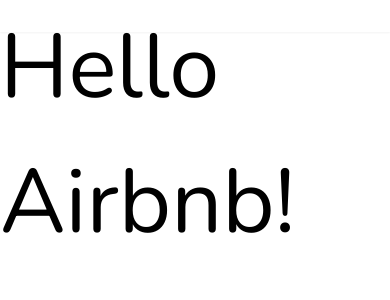
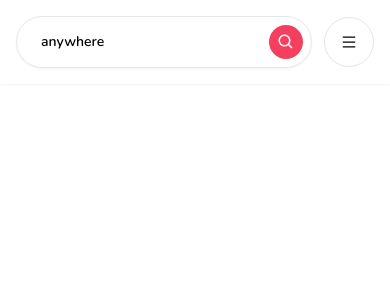
Before and after one commit to donkennie/airbnb-fullstack, a Next.js app: page / in a window 390 px wide. Shown: the top 300 px of the page. Built offline with nearby package versions, Linux system fonts and the light colour scheme.

Commit message:
finish UI for the navigation

```diff
--- /dev/null
+++ b/app/components/Avatar.tsx
@@ -0,0 +1,20 @@
+'use client'
+import Image from "next/image";
+import React from "react";
+
+interface IAvatarProps {
+  src?: string | null;
+}
+const Avatar = ({ src }: IAvatarProps) => {
+  return (
+    <Image
+      className="rounded-full"
+      height={30}
+      width={30}
+      alt="Avatar"
+      src={src ?? "/images/placeholder.jpg"}
+    />
+  );
+};
+
+export default Avatar;
--- /dev/null
+++ b/app/components/navbar/MenuItem.tsx
@@ -0,0 +1,27 @@
+"use client";
+
+import React from "react";
+
+interface IUserMenuItemProps {
+  onClick: () => void;
+  label: string;
+}
+
+const UserMenuItem = ({ onClick, label }: IUserMenuItemProps) => {
+  return (
+    <div
+      onClick={onClick}
+      className="
+        px-4
+        py-3
+        hover:bg-neutral-100
+        transition
+        font-semibold
+      "
+    >
+      {label}
+    </div>
+  );
+};
+
+export default UserMenuItem;
--- a/app/components/navbar/Navbar.tsx
+++ b/app/components/navbar/Navbar.tsx
@@ -1,5 +1,8 @@
+'use client'
 import Container from "../Container"
 import Logo from "./Logo"
+import Search from "./Search"
+import UserMenu from "./UserMenu"
 
 const Navbar = () => {
   return (
@@ -8,8 +11,8 @@
         <Container>
           <div className="flex flex-row items-center justify-between gap-3 md:gap-0">
              <Logo />
-             {/* <Search />
-              <UserMenu currentUser={currentUser} /> } */}
+             <Search />
+              <UserMenu/>
           </div>
         </Container>
       </div>
--- a/app/components/navbar/Search.tsx
+++ b/app/components/navbar/Search.tsx
@@ -1,3 +1,5 @@
+'use client';
+import { BiSearch } from 'react-icons/bi';
 import React from 'react'
 
 const Search = () => {
@@ -14,6 +16,7 @@
             px-6
           "
         >
+          anywhere
           {/* {locationLabel} */}
         </div>
         <div
@@ -27,7 +30,8 @@
             flex-1
             text-center
           "
-        > anywhere
+        >
+          Any Week
           {/* {durationLabel} */}
         </div>
         <div
@@ -42,7 +46,7 @@
             gap-3
           "
         >
-          <div className="hidden sm:block"></div>
+          <div className="hidden sm:block">Add Guests</div>
           <div
             className="
               p-2
@@ -51,7 +55,7 @@
               text-white
             "
           >
-            {/* <BiSearch size={18} /> */}
+            <BiSearch size={18} />
           </div>
         </div>
 
--- /dev/null
+++ b/app/components/navbar/UserMenu.tsx
@@ -0,0 +1,98 @@
+'use client';
+import { AiOutlineMenu } from "react-icons/ai";
+import Avatar from "../Avatar";
+import { useCallback, useState } from "react";
+import UserMenuItem from "./MenuItem";
+import router from "next/router";
+
+
+const UserMenu = () => {
+
+  const [isOpen, setIsOpen] = useState(false);
+
+  const toggleOpen = useCallback(
+    (e: React.MouseEvent<HTMLDivElement, MouseEvent>) => {
+      e.stopPropagation();
+      setIsOpen((prev) => !prev);
+    },
+    []
+  );
+
+  return (
+    <div className="relative ">
+      <div className="flex flex-row items-center gap-3">
+        <div
+            onClick={() => {}}
+
+          className="hidden md:block text-sm font-semibold py-3 px-4 rounded-full hover:bg-neutral-100 transition cursor-pointer"
+        >
+          Airbnb your home
+        </div>
+        <div
+          onClick={toggleOpen}
+          className="
+          p-4
+          md:py-1
+          md:px-2
+          border-[1px]
+          border-neutral-200
+          flex
+          flex-row
+          items-center
+          gap-3
+          rounded-full
+          cursor-pointer
+          hover:shadow-md
+          transition
+          "
+        >
+          <AiOutlineMenu />
+          <div className="hidden md:block">
+            <Avatar/>
+          </div>
+        </div>
+      </div>
+
+      {isOpen && (
+        <div className="absolute rounded-xl shadow-md w-[40vw] md:w-3/4 bg-white overflow-hidden right-0 top-12 text-sm">
+          <div className="flex flex-col cursor-pointer">
+            { (
+              <>
+                <UserMenuItem
+                  onClick={() => router.push("/trips")}
+                  label="My Trips"
+                />
+                <UserMenuItem
+                  onClick={() => router.push("/favorites")}
+                  label="My Favorites"
+                />
+                <UserMenuItem
+                  onClick={() => router.push("/reservations")}
+                  label="My Reservations"
+                />
+                <UserMenuItem
+                  onClick={() => router.push("/properties")}
+                  label="My Properties"
+                />
+                <UserMenuItem
+                  onClick={() => {}}
+                  label="Airbnb My Home"
+                />
+                <hr />
+                <UserMenuItem onClick={() => {}} label="Logout" />
+              </>
+            // ) : (
+            //   <>
+            //     <UserMenuItem onClick={() => {}} label="Login" />
+            //     <UserMenuItem onClick={() => {}} label="Sign up" />
+            //   </>
+            )}
+          </div>
+        </div>
+      )}
+
+    </div>
+  );
+};
+
+export default UserMenu;
--- a/app/page.tsx
+++ b/app/page.tsx
@@ -1,6 +1,6 @@
 
 export default function Home() {
   return (
-    <div className="text-[90px]">Hello Airbnb!</div>
+    <div className="text-[90px]"></div>
   );
 }
```
Also changed, not shown: public/images/logo.png (added), public/images/placeholder.jpg (added).
